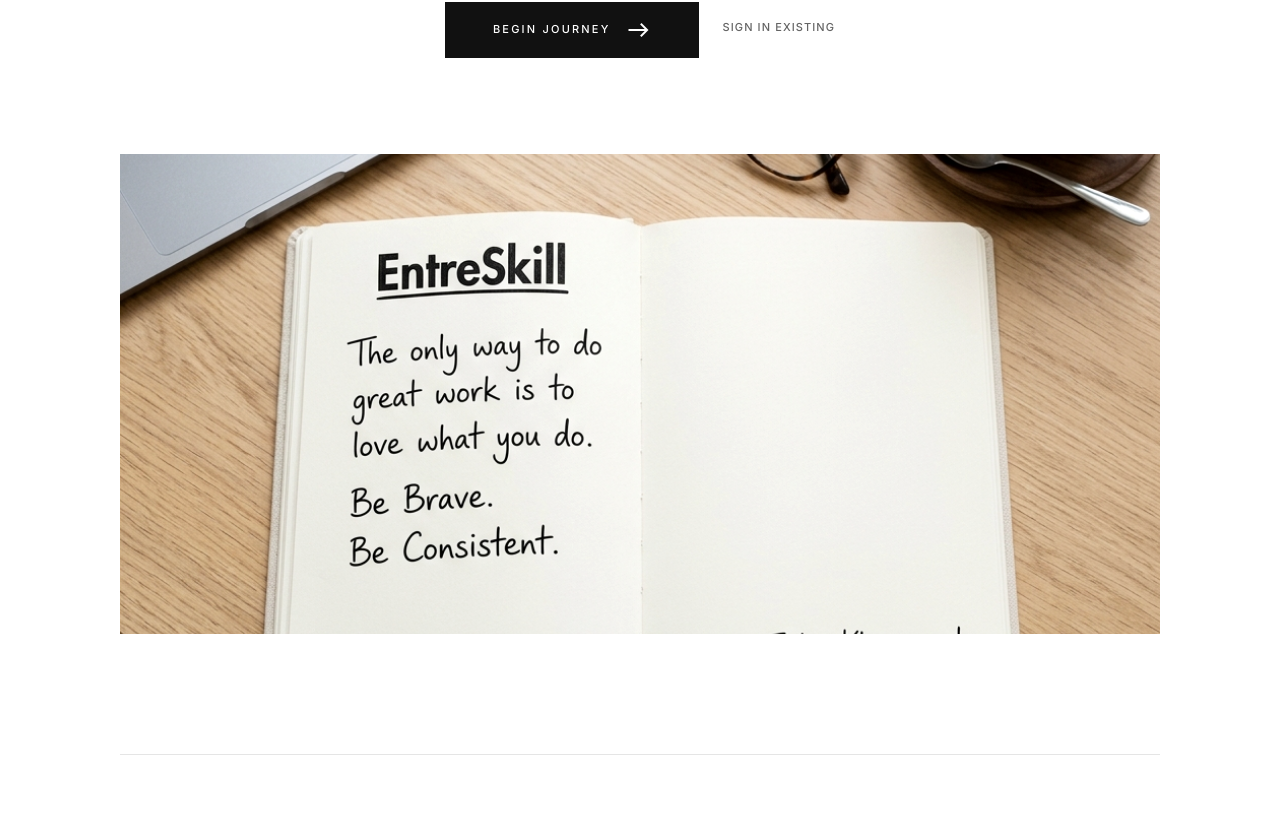
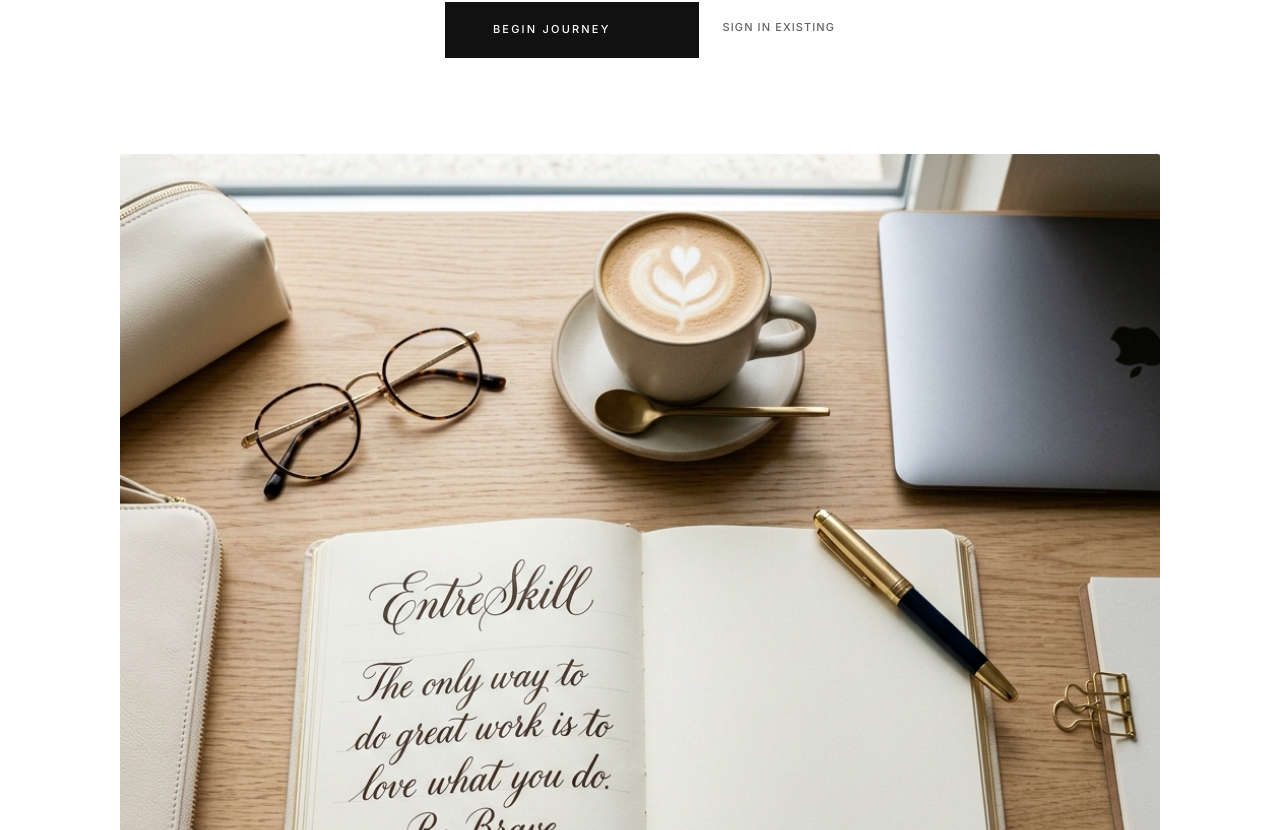
Before and after one commit to IshaKhangarot10/Entre-Skill-Hub-, a Next.js app in the folder client/: page / in a window 1280 px wide. Shown: the part 690-1520 px from the top of the page. Built offline with nearby package versions, Linux system fonts and the light colour scheme; no server answers; a web font is replaced by a local one.

Commit message:
fix: regenerate hero image to include signature, fix CSS height constraint to display full image uncropped

```diff
--- a/client/src/app/page.js
+++ b/client/src/app/page.js
@@ -53,11 +53,11 @@
 
         </div>
 
-        <div className="max-w-6xl mx-auto w-full mt-24 overflow-hidden relative" style={{ height: 'min(600px, 60vh)' }}>
+        <div className="max-w-6xl mx-auto w-full mt-24">
           <img
-            src="/images/diary_desk_hero_v2.png"
+            src="/images/diary_desk_hero_v3.png"
             alt="Minimalist modern workspace with open diary"
-            className="w-full h-full object-cover object-center grayscale-[0.1] contrast-[1.05]"
+            className="w-full h-auto rounded-[2px] grayscale-[0.05] contrast-[1.02]"
           />
         </div>
 
```
Also changed, not shown: client/public/images/diary_desk_hero_v3.png (added).
